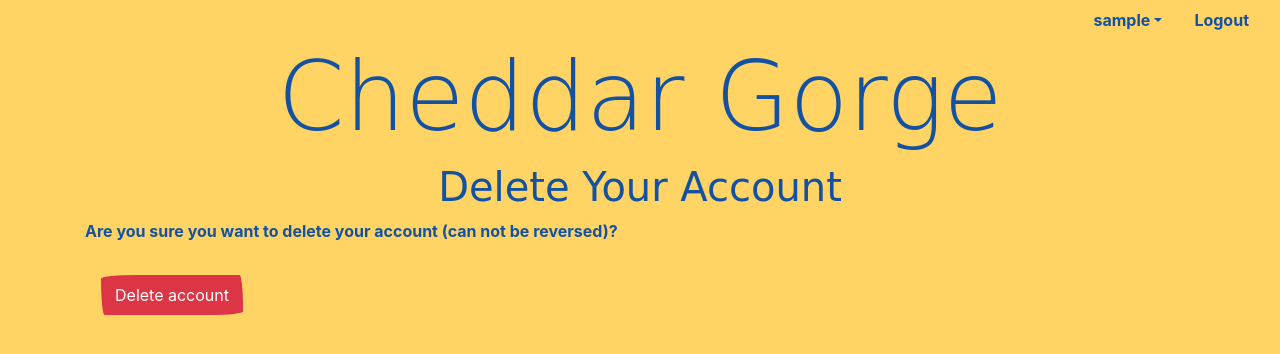
After one commit to SteveWooding/cheddar-gorge, a Django app: page /delete_account/ in a window 1280 px wide. The commit adds this page. Shown: the top 354 px of the page. Run offline with Django 3.2, Linux system fonts and the light colour scheme; the visitor is signed in with stand-in values (Sample User, id 1); some libraries are stand-ins or nearby versions; some web fonts are replaced.

Commit message:
feat: Allow a user to delete their account

```diff
--- a/cheddargorge/cheddargorge/urls.py
+++ b/cheddargorge/cheddargorge/urls.py
@@ -66,6 +66,11 @@ urlpatterns = [
         name='password_change_done'
     ),
     path(
+        'delete_account/',
+        views.DeleteAccountView.as_view(),
+        name='delete_account'
+    ),
+    path(
         '',
         include('wordrelaygame.urls')
     ),
--- a/cheddargorge/cheddargorge/views.py
+++ b/cheddargorge/cheddargorge/views.py
@@ -1,5 +1,8 @@
-from django.contrib.auth import authenticate, login
-from django.shortcuts import redirect
+from django.contrib import messages
+from django.contrib.auth import authenticate, login, logout
+from django.contrib.auth.mixins import LoginRequiredMixin
+from django.shortcuts import redirect, render
+from django.views import View
 from django.views.generic import CreateView
 
 from . import forms
@@ -20,3 +23,20 @@ class SignUpView(CreateView):
         login(self.request, user)
 
         return redirect('wordrelaygame:home')
+
+
+class DeleteAccountView(LoginRequiredMixin, View):
+    """View to delete a user's own account."""
+    template_name = 'registration/delete.html'
+
+    def get(self, request, *args, **kwargs):
+        """Return the account deletion comfirmation page."""
+        return render(request, self.template_name)
+
+    def post(self, request):
+        """Delete the user's account, log them out and display a message."""
+        self.request.user.delete()
+        logout(request)
+        messages.info(request, 'Your account has been successfully deleted.')
+
+        return redirect('wordrelaygame:home')
--- a/cheddargorge/templates/base.html
+++ b/cheddargorge/templates/base.html
@@ -19,6 +19,7 @@
              aria-haspopup="true" aria-expanded="false">{{ user.username }}</a>
           <div class="dropdown-menu" x-placement="bottom-start" style="position: absolute; will-change: transform; top: 0px; left: 0px; transform: translate3d(0px, 40px, 0px);">
             <a class="dropdown-item" href="{% url 'password_change' %}">Change password</a>
+            <a class="dropdown-item" href="{% url 'delete_account' %}">Delete account</a>
           </div>
         </li>
       {% endif %}
--- /dev/null
+++ b/cheddargorge/templates/registration/delete.html
@@ -0,0 +1,12 @@
+{% extends "base.html" %}
+
+{% block content %}
+<div class="container">
+  <h1 class="text-center">Delete Your Account</h1>
+  <form method="post">
+    {% csrf_token %}
+    <p>Are you sure you want to delete your account (can not be reversed)?</p>
+    <input type="submit" class="btn btn-danger" value="Delete account">
+  </form>
+</div>
+{% endblock content %}
```
